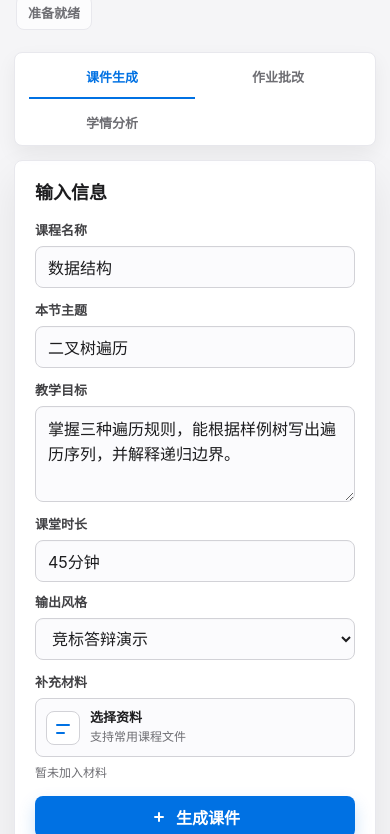
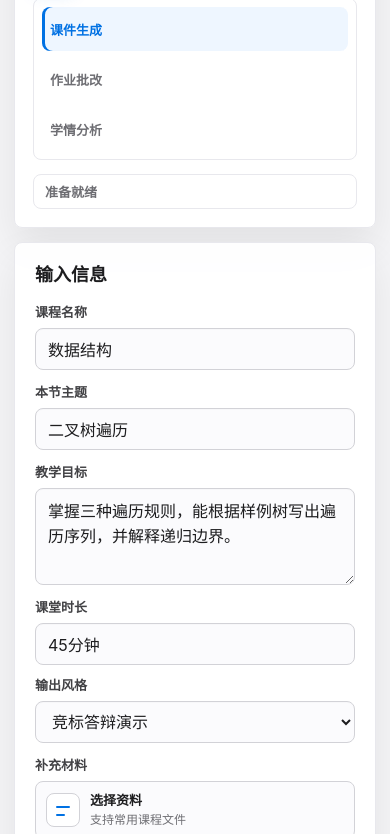
Before and after one commit to zhang-hongshen/demo, a website with bundled scripts: page public/index.html in a window 390 px wide. Shown: the part 92-926 px from the top of the page. Built offline with nearby package versions, Linux system fonts and the light colour scheme.

Commit message:
Move feature tabs to left sidebar

```diff
--- a/public/index.html
+++ b/public/index.html
@@ -8,19 +8,23 @@
   </head>
   <body>
     <main class="app-shell">
-      <header class="topbar" aria-label="页面概览">
+      <aside class="sidebar" aria-label="功能导航">
+        <div class="brand-lockup">
+          <span class="brand-icon" aria-hidden="true"></span>
           <div>
             <p class="eyebrow">课堂方案</p>
             <h1>教学设计工作台</h1>
           </div>
-        <div id="status" class="status">准备就绪</div>
-      </header>
+        </div>
 
         <nav class="tabs feature-tabs" aria-label="功能选择">
           <button class="tab active" type="button" data-feature="slides">课件生成</button>
           <button class="tab" type="button" data-feature="grading">作业批改</button>
           <button class="tab" type="button" data-feature="analysis">学情分析</button>
         </nav>
+
+        <div id="status" class="status">准备就绪</div>
+      </aside>
 
       <section class="workspace" aria-label="课堂方案工作台">
         <aside class="input-panel">
--- a/public/styles.css
+++ b/public/styles.css
@@ -67,17 +67,57 @@ h3 {
 
 .app-shell {
   min-height: 100vh;
+  display: grid;
+  grid-template-columns: 220px minmax(360px, 460px) minmax(0, 1fr);
+  gap: 14px;
   padding: 22px;
 }
 
-.topbar {
-  display: flex;
-  justify-content: space-between;
-  gap: 16px;
-  align-items: center;
-  max-width: 1440px;
-  margin: 0 auto 14px;
-  padding: 2px 2px 8px;
+.sidebar {
+  display: grid;
+  grid-template-rows: auto minmax(0, 1fr) auto;
+  gap: 22px;
+  min-height: calc(100vh - 44px);
+  padding: 18px;
+  border: 1px solid var(--line-soft);
+  border-radius: 8px;
+  background: rgba(255, 255, 255, 0.96);
+  box-shadow: var(--shadow);
+}
+
+.brand-lockup {
+  display: grid;
+  gap: 13px;
+  align-content: start;
+}
+
+.brand-icon {
+  position: relative;
+  width: 42px;
+  height: 42px;
+  border-radius: 8px;
+  background: var(--brand);
+  box-shadow: 0 8px 18px rgba(0, 113, 227, 0.2);
+}
+
+.brand-icon::before,
+.brand-icon::after {
+  content: "";
+  position: absolute;
+  left: 11px;
+  right: 11px;
+  height: 2px;
+  border-radius: 2px;
+  background: #ffffff;
+}
+
+.brand-icon::before {
+  top: 15px;
+}
+
+.brand-icon::after {
+  top: 25px;
+  right: 18px;
 }
 
 .eyebrow {
@@ -87,22 +127,25 @@ h3 {
   font-weight: 600;
 }
 
+.brand-lockup h1 {
+  font-size: 20px;
+}
+
 .workspace {
+  grid-column: 2 / 4;
   display: grid;
-  grid-template-columns: minmax(330px, 408px) minmax(0, 1fr);
+  grid-template-columns: minmax(360px, 460px) minmax(0, 1fr);
   gap: 14px;
-  max-width: 1440px;
-  min-height: calc(100vh - 106px);
-  margin: 0 auto;
+  min-height: calc(100vh - 44px);
 }
 
 .feature-tabs {
-  max-width: 1440px;
-  margin: 0 auto 14px;
+  align-content: start;
+  margin: 0;
   border: 1px solid var(--line-soft);
   border-radius: 8px;
   overflow: hidden;
-  box-shadow: var(--small-shadow);
+  box-shadow: none;
 }
 
 .input-panel,
@@ -612,30 +655,40 @@ button:disabled {
   color: var(--green);
 }
 
+.sidebar .status {
+  max-width: none;
+  text-align: left;
+}
+
 .tabs {
   display: grid;
-  grid-template-columns: repeat(3, minmax(92px, 1fr));
-  gap: 0;
-  padding: 0 14px;
-  border-bottom: 1px solid var(--line-soft);
+  gap: 6px;
+  padding: 8px;
   background: var(--surface);
 }
 
 .tab {
-  min-height: 46px;
-  border-radius: 0;
+  display: flex;
+  align-items: center;
+  justify-content: flex-start;
+  min-height: 44px;
+  padding: 0 12px;
+  border-radius: 8px;
   background: transparent;
   color: var(--muted);
   font-size: 13px;
+  text-align: left;
 }
 
 .tab:hover {
+  background: #f2f2f4;
   color: var(--ink);
 }
 
 .tab.active {
+  background: #eef6ff;
   color: var(--brand);
-  box-shadow: inset 0 -2px 0 var(--brand);
+  box-shadow: inset 3px 0 0 var(--brand);
 }
 
 .result-surface {
@@ -791,7 +844,12 @@ button:disabled {
 }
 
 @media (max-width: 1080px) {
+  .app-shell {
+    grid-template-columns: 200px minmax(0, 1fr);
+  }
+
   .workspace {
+    grid-column: 2 / 3;
     grid-template-columns: 1fr;
   }
 
@@ -802,12 +860,27 @@ button:disabled {
 
 @media (max-width: 760px) {
   .app-shell {
+    grid-template-columns: 1fr;
     padding: 14px;
   }
 
-  .topbar {
-    align-items: flex-start;
-    flex-direction: column;
+  .sidebar {
+    grid-template-rows: auto auto auto;
+    gap: 14px;
+    min-height: auto;
+  }
+
+  .brand-lockup {
+    grid-template-columns: auto minmax(0, 1fr);
+    align-items: center;
+  }
+
+  .brand-lockup h1 {
+    font-size: 18px;
+  }
+
+  .workspace {
+    grid-column: 1;
   }
 
   .output-header {
@@ -825,7 +898,17 @@ button:disabled {
   }
 
   .tabs {
-    grid-template-columns: repeat(2, minmax(0, 1fr));
+    grid-template-columns: repeat(3, minmax(0, 1fr));
+  }
+
+  .tab {
+    justify-content: center;
+    padding: 0 8px;
+    text-align: center;
+  }
+
+  .tab.active {
+    box-shadow: inset 0 -2px 0 var(--brand);
   }
 
   .metric-row,
@@ -834,3 +917,18 @@ button:disabled {
     grid-template-columns: 1fr;
   }
 }
+
+@media (max-width: 420px) {
+  .tabs {
+    grid-template-columns: 1fr;
+  }
+
+  .tab {
+    justify-content: flex-start;
+    text-align: left;
+  }
+
+  .tab.active {
+    box-shadow: inset 3px 0 0 var(--brand);
+  }
+}
```
Also changed, not shown: test/frontend.test.js (+15 -0 lines). Lines whose indentation alone changed are shown as unchanged.
